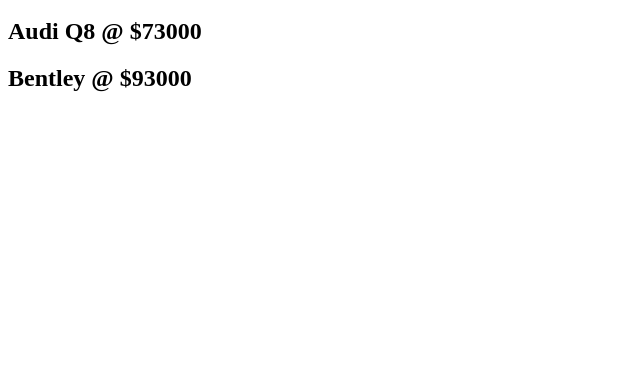
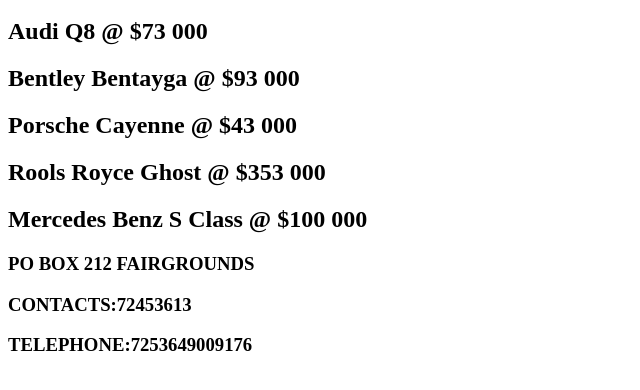
Before and after one commit to bida24-348/Speedstar-Motors, a plain HTML site: page index.html in a window 1280 px wide. Shown: the part 146-536 px from the top of the page, without its empty margins (0-640 px from the left). Drawn offline with Linux system fonts and the light colour scheme.

Commit message:
Update index.html

```diff
--- a/index.html
+++ b/index.html
@@ -7,5 +7,11 @@
 <body>
 <h1>We offer the following motors </h1>
 <body>
-<h2>Audi Q8 @ $73000</h2>
-<h2>Bentley @ $93000</h2>
+<h2>Audi Q8 @ $73 000</h2>
+<h2>Bentley Bentayga @ $93 000</h2>
+  <h2>Porsche Cayenne @ $43 000</h2>
+  <h2>Rools Royce Ghost @ $353 000</h2>
+<h2>Mercedes Benz S Class @ $100 000</h2>
+<h3>PO BOX 212 FAIRGROUNDS</h3>
+<h3>CONTACTS:72453613</h3>
+<h3>TELEPHONE:7253649009176</h3>
```
